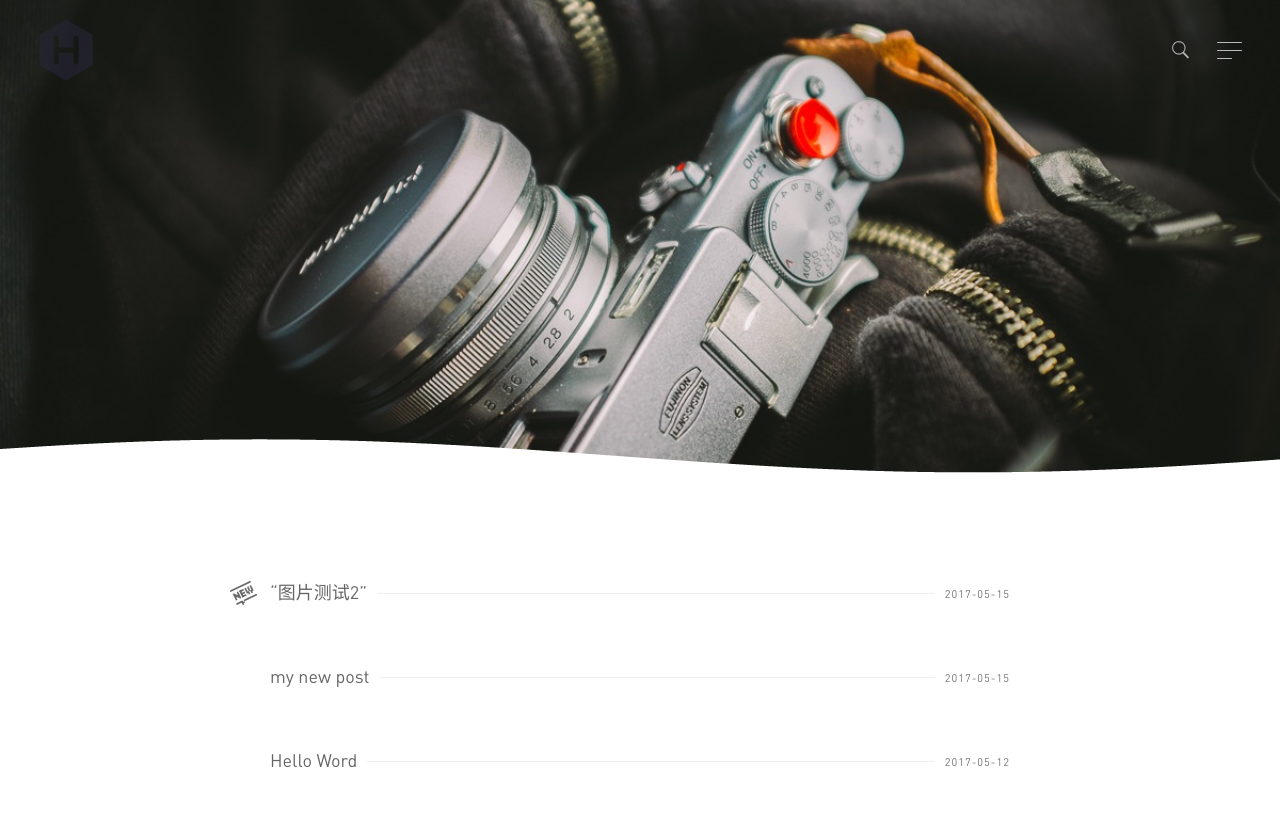
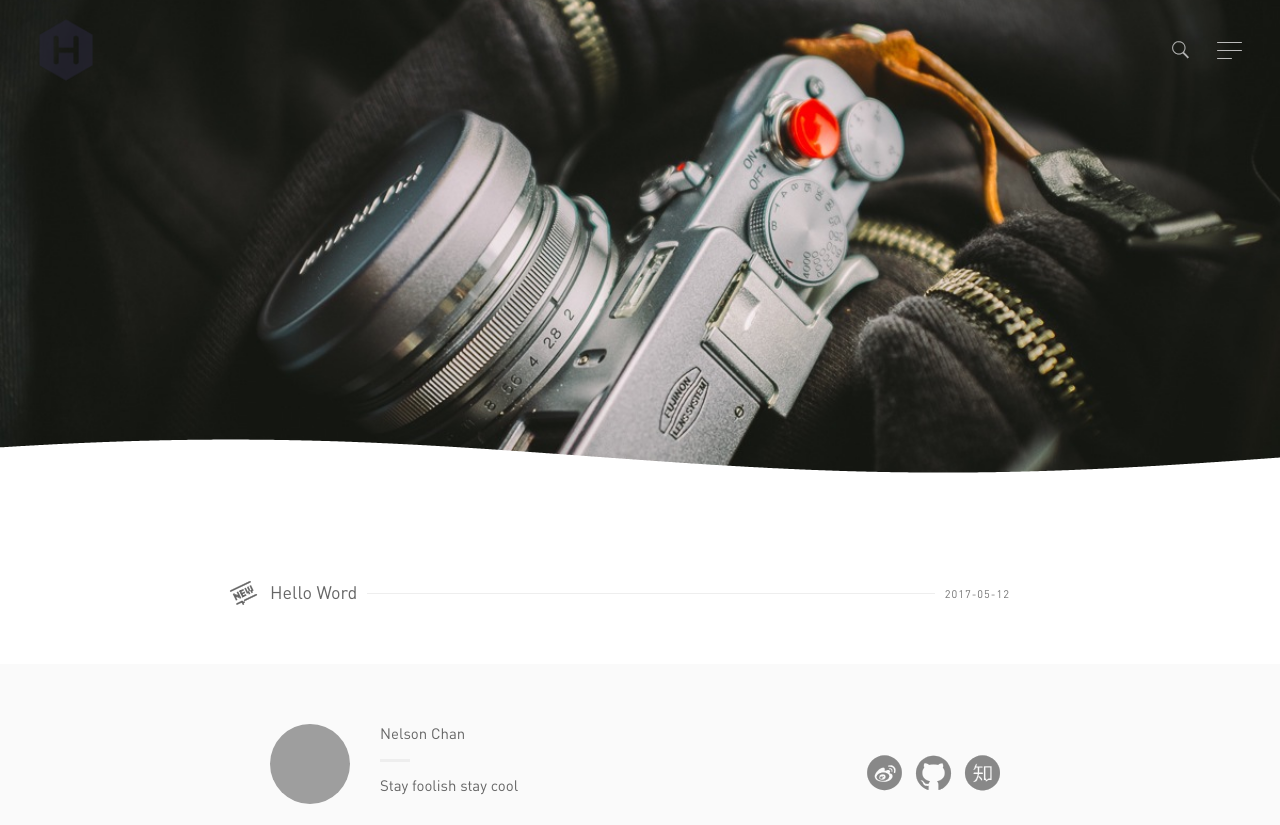
Before and after one commit to nscmusic/nscmusic.github.io, a plain HTML site: page archives/2017/05/index.html in a window 1280 px wide. Shown: the top 825 px of the page. Drawn offline with Linux system fonts and the light colour scheme; some packages are replaced by stand-ins of ours; grey boxes are pictures that could not be loaded; a script that the page names is missing.

Commit message:
Site updated: 2017-05-16 14:59:50

```diff
--- a/archives/2017/05/index.html
+++ b/archives/2017/05/index.html
@@ -79,32 +79,6 @@
         <li class="post">
 
             <i class="post-status iconfont icon-icon"></i>
-
-          <h2 class="no-background"  >
-            <span><a href="/2017/05/15/“图片测试2”/">“图片测试2”</a></span>
-            <time class="post-time" datetime="2017-05-15T13:09:25.000Z" itemprop="datePublished">2017-05-15</time>
-          </h2>
-        </li>
-
-                <!--<div class="type">
-          <div class="mask">
-            <i class="iconfont"></i>
-          </div>
-          </div>-->
-        <li class="post">
-
-          <h2 class="no-background"  >
-            <span><a href="/2017/05/15/my-new-post/">my new post</a></span>
-            <time class="post-time" datetime="2017-05-15T12:27:06.000Z" itemprop="datePublished">2017-05-15</time>
-          </h2>
-        </li>
-
-                <!--<div class="type">
-          <div class="mask">
-            <i class="iconfont"></i>
-          </div>
-          </div>-->
-        <li class="post">
 
           <h2 class="no-background"  >
             <span><a href="/2017/05/12/hello-world/">Hello Word</a></span>
```
Also changed, not shown: archives/2017/index.html (+0 -26 lines), archives/index.html (+0 -26 lines), index.html (+0 -26 lines).
